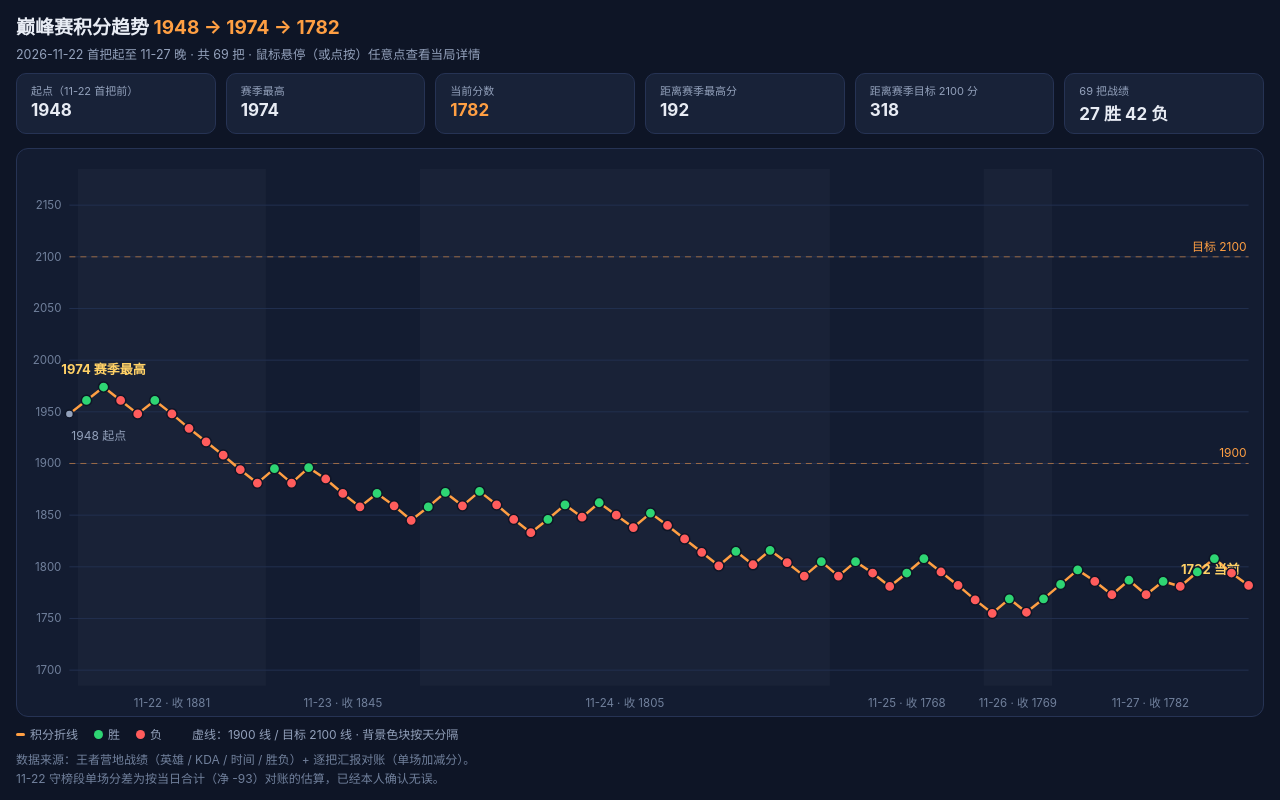
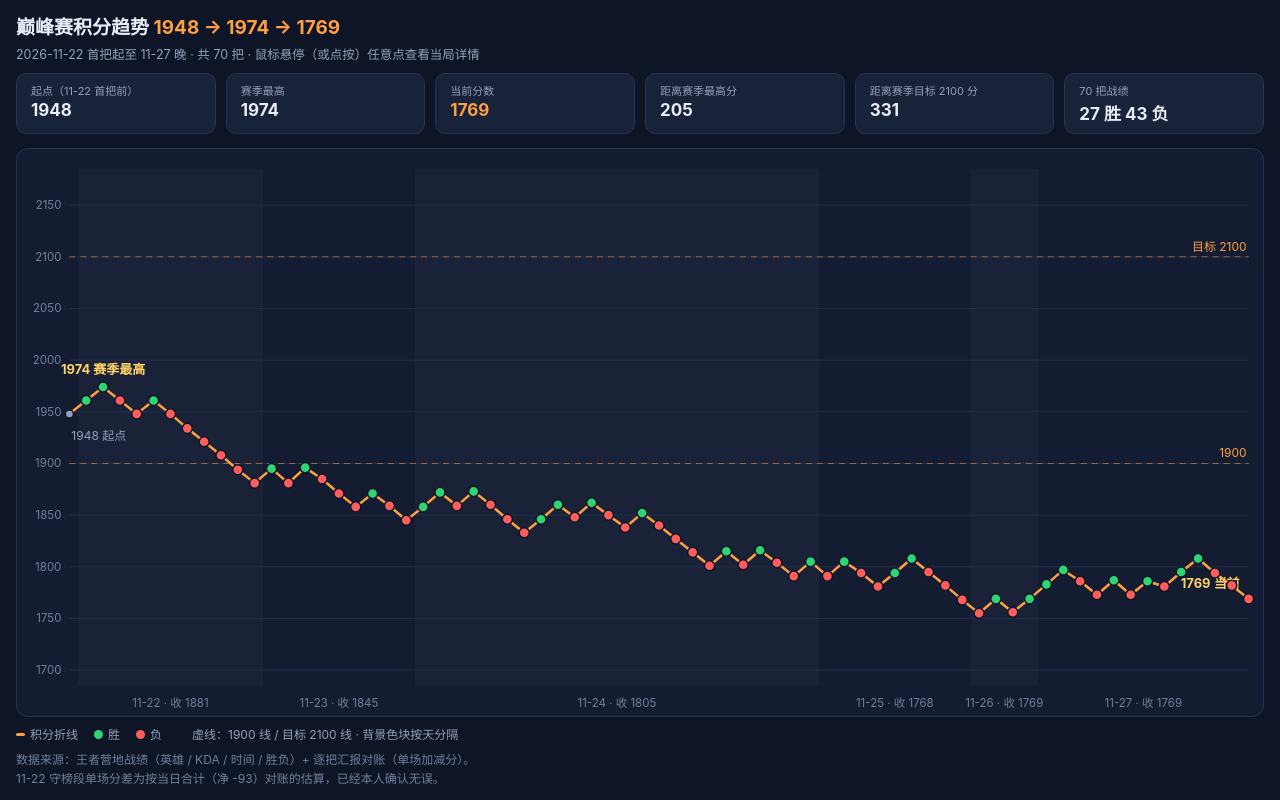
Before and after one commit to GrizzCoder/peak-trend, a plain HTML site: page index.html in a window 1280 px wide. Drawn offline with Linux system fonts and the light colour scheme.

Commit message:
2026-11-27 final game: Shao Si Yuan -13 past midnight; night 13 games net 0, back to 1769 (70 games total)

```diff
--- a/index.html
+++ b/index.html
@@ -3,7 +3,7 @@
 <head>
 <meta charset="UTF-8">
 <meta name="viewport" content="width=device-width, initial-scale=1.0">
-<title>巅峰赛积分趋势 1948 → 1974 → 1782</title>
+<title>巅峰赛积分趋势 1948 → 1974 → 1769</title>
 <style>
   * { box-sizing: border-box; margin: 0; padding: 0; }
   html, body { height: 100%; }
@@ -44,15 +44,15 @@
 </head>
 <body>
 <div class="wrap">
-  <h1>巅峰赛积分趋势 <span class="num">1948 → 1974 → 1782</span></h1>
-  <div class="sub">2026-11-22 首把起至 11-27 晚 · 共 69 把 · 鼠标悬停（或点按）任意点查看当局详情</div>
+  <h1>巅峰赛积分趋势 <span class="num">1948 → 1974 → 1769</span></h1>
+  <div class="sub">2026-11-22 首把起至 11-27 晚 · 共 70 把 · 鼠标悬停（或点按）任意点查看当局详情</div>
   <div class="stats">
     <div class="stat"><div class="k">起点（11-22 首把前）</div><div class="v">1948</div></div>
     <div class="stat"><div class="k">赛季最高</div><div class="v">1974</div></div>
-    <div class="stat"><div class="k">当前分数</div><div class="v orange">1782</div></div>
-    <div class="stat"><div class="k">距离赛季最高分</div><div class="v">192</div></div>
-    <div class="stat"><div class="k">距离赛季目标 2100 分</div><div class="v">318</div></div>
-    <div class="stat"><div class="k">69 把战绩</div><div class="v">27 胜 42 负</div></div>
+    <div class="stat"><div class="k">当前分数</div><div class="v orange">1769</div></div>
+    <div class="stat"><div class="k">距离赛季最高分</div><div class="v">205</div></div>
+    <div class="stat"><div class="k">距离赛季目标 2100 分</div><div class="v">331</div></div>
+    <div class="stat"><div class="k">70 把战绩</div><div class="v">27 胜 43 负</div></div>
   </div>
   <div class="chartbox" id="chartbox">
     <svg id="chart" aria-label="巅峰赛积分趋势图"></svg>
@@ -78,7 +78,8 @@ const G = [
 ["11-25","13:48","孙权","L",-14,"1/3/2",""],["11-25","14:05","孙权","W",14,"11/3/12","MVP · 银牌发育路"],["11-25","14:29","孙权","L",-11,"5/5/2","败方 MVP"],["11-25","14:45","孙权","L",-13,"8/3/6",""],["11-25","15:07","孙权","W",13,"2/1/4",""],["11-25","15:23","项羽","W",14,"2/7/23","铜牌游走"],["11-25","15:46","海诺","L",-13,"2/4/5",""],["11-25","16:04","夏侯惇","L",-13,"0/5/6",""],["11-25","16:22","孙权","L",-14,"3/3/4",""],
 ["11-26","19:03","貂蝉","L",-13,"3/4/4",""],["11-26","19:23","貂蝉","W",14,"5/2/10","银牌中路"],["11-26","19:41","项羽","L",-13,"3/4/9",""],["11-26","20:07","貂蝉","W",13,"1/3/6",""],
 ["11-27","19:29","甄姬","W",14,"1/2/10",""],["11-27","19:48","甄姬","W",14,"4/3/8","铜牌中路"],["11-27","20:09","甄姬","L",-11,"0/4/12",""],["11-27","20:28","女娲","L",-13,"2/3/8",""],["11-27","20:47","小乔","W",14,"1/0/8",""],["11-27","21:04","武则天","L",-14,"0/4/3",""],
-["11-27","21:25","太乙真人","W",13,"0/5/15",""],["11-27","21:49","甄姬","L",-5,"1/4/3","败方 MVP"],["11-27","22:38","夏侯惇","W",14,"2/2/11",""],["11-27","22:58","金蝉","W",13,"0/4/12",""],["11-27","23:23","太乙真人","L",-14,"0/5/7",""],["11-27","23:42","元流之子·射手","L",-12,"3/3/2",""]
+["11-27","21:25","太乙真人","W",13,"0/5/15",""],["11-27","21:49","甄姬","L",-5,"1/4/3","败方 MVP"],["11-27","22:38","夏侯惇","W",14,"2/2/11",""],["11-27","22:58","金蝉","W",13,"0/4/12",""],["11-27","23:23","太乙真人","L",-14,"0/5/7",""],["11-27","23:42","元流之子·射手","L",-12,"3/3/2",""],
+["11-27","00:05","少司缘","L",-13,"0/7/4",""]
 ];
 const scores = [START];
 G.forEach(g => scores.push(scores[scores.length - 1] + g[4]));
```
